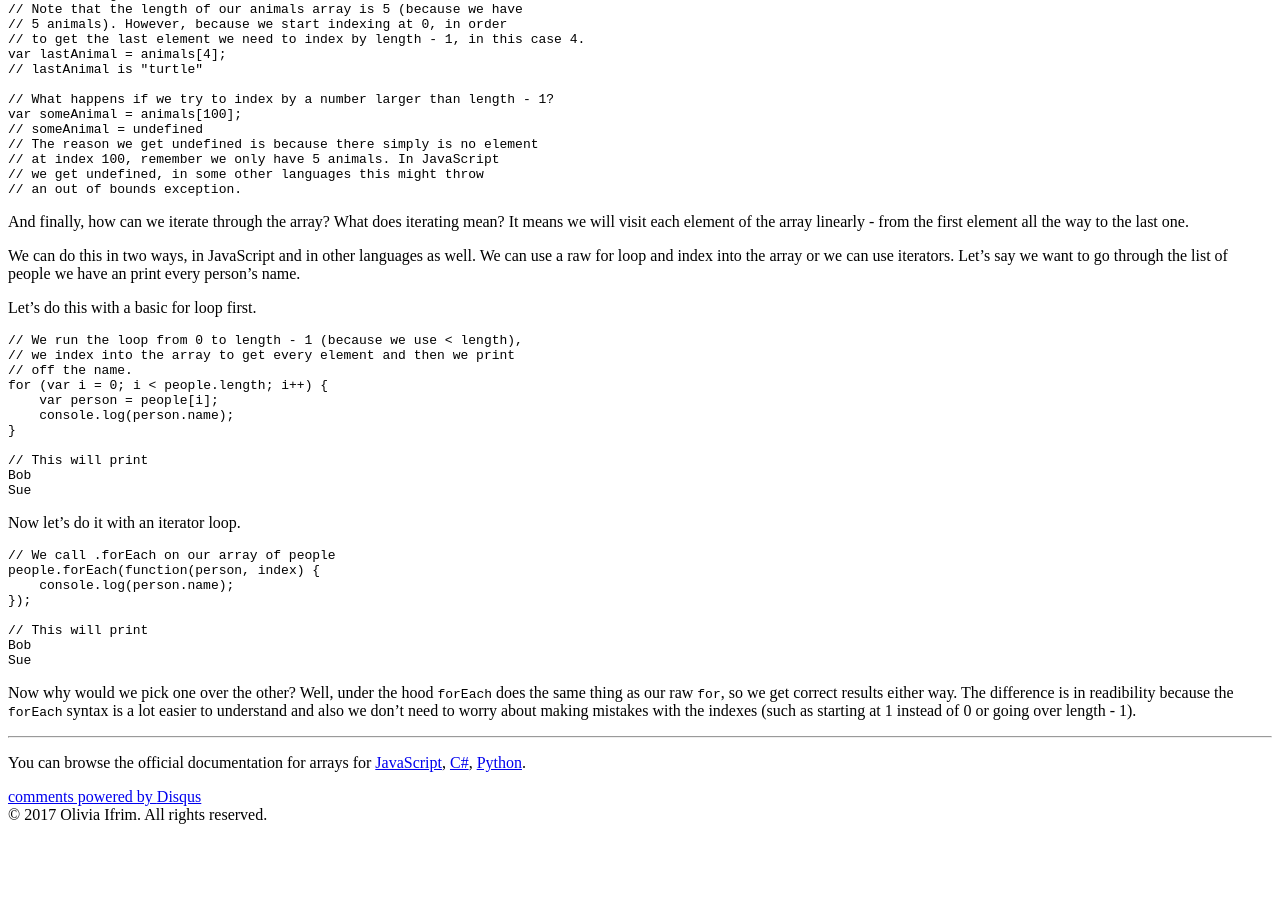
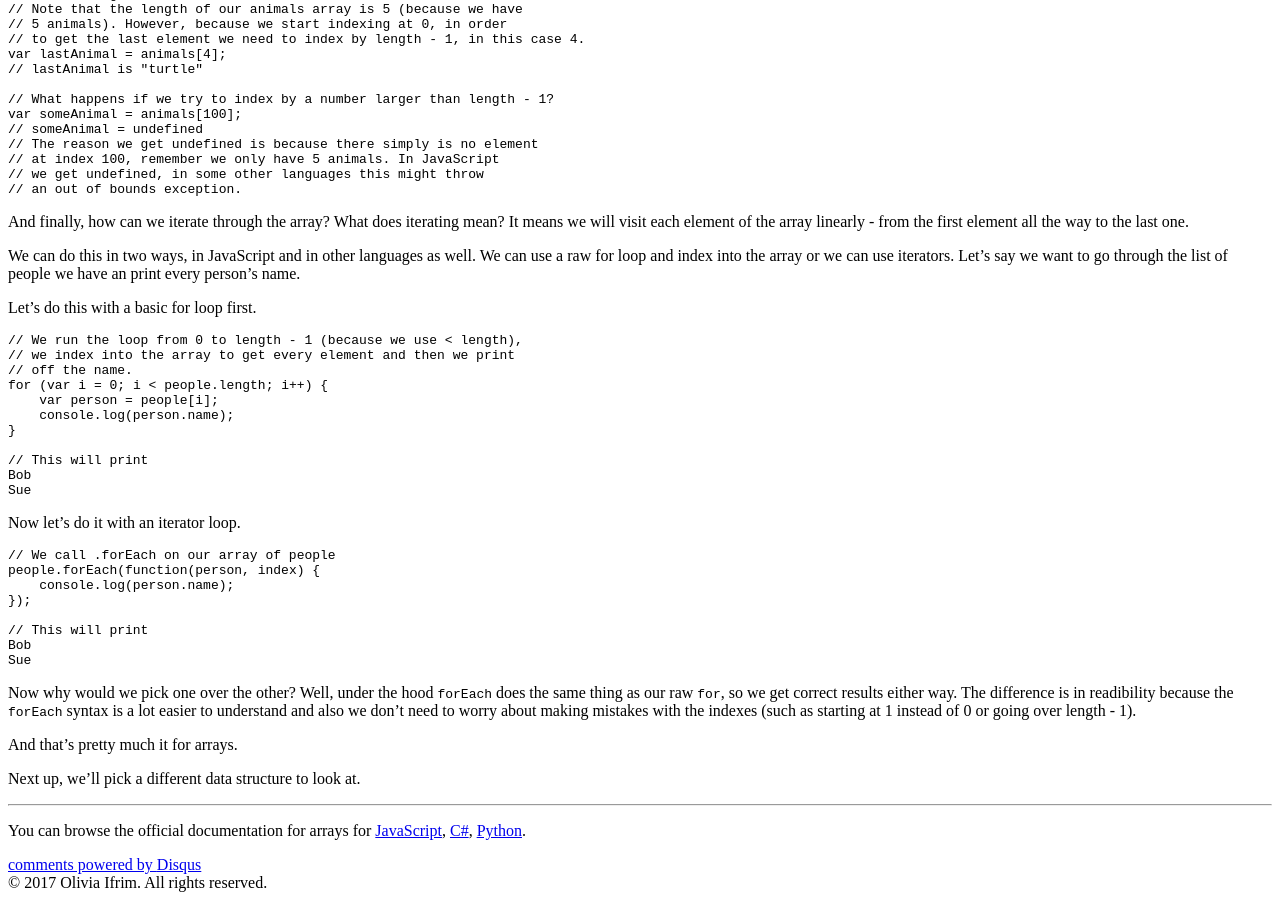
Before and after one commit to olivif/olivif.github.io, a Jekyll site: the page built from _posts/2017-06-07-understanding-arrays.markdown, in a window 1280 px wide and 900 px high, scrolled down 1174 px. Built offline with Jekyll 4.4.1, drawn with Linux system fonts in a browser that asks for light colours; nearby versions of some CDN libraries; comment, search, counter and statistics services are not loaded; before the commit the page ends 2006 px from its top, so only the background shows below that.

Commit message:
Add ending for post.

```diff
--- a/_posts/2017-06-07-understanding-arrays.markdown
+++ b/_posts/2017-06-07-understanding-arrays.markdown
@@ -113,7 +113,9 @@ Sue
 
 Now why would we pick one over the other? Well, under the hood `forEach` does the same thing as our raw `for`, so we get correct results either way. The difference is in readibility because the `forEach` syntax is a lot easier to understand and also we don't need to worry about making mistakes with the indexes (such as starting at 1 instead of 0 or going over length - 1).
 
+And that's pretty much it for arrays.
 
+Next up, we'll pick a different data structure to look at.
 
 -----
 You can browse the official documentation for arrays for [JavaScript](https://developer.mozilla.org/en-US/docs/Web/JavaScript/Reference/Global_Objects/Array), [C#](https://msdn.microsoft.com/en-us/library/system.array(v=vs.110).aspx), [Python](https://docs.python.org/2/library/array.html#module-array).
```
